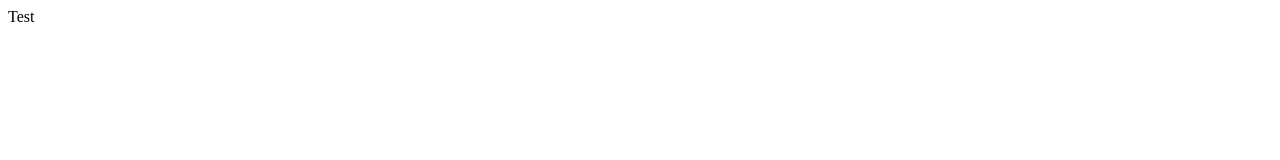
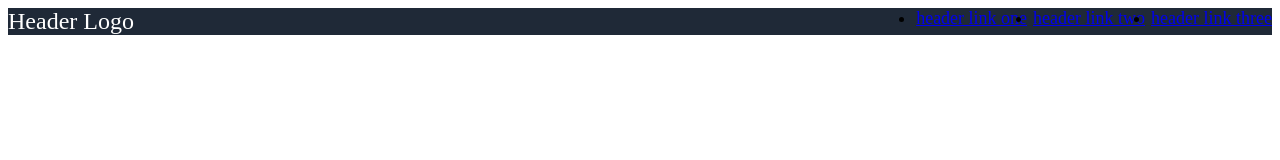
Before and after one commit to Larry4205/Odin-landing-page, a plain HTML site: page index.html in a window 1280 px wide. Drawn offline with Linux system fonts and the light colour scheme.

Commit message:
Created header

```diff
--- a/index.html
+++ b/index.html
@@ -6,8 +6,12 @@
         <link rel="stylesheet" href="style.css">
     </head>
     <body>
-        <div class = 'first-section'>
-            Test
-        </div>
+        <div class = "header">
+            <div class = "logo">Header Logo</div>
+            <ul class = "header-links">
+                <li><a href="https://www.google.com">header link one</a></li>
+                <li><a href="https://www.google.com">header link two</a></li>
+                <li><a href="https://www.google.com">header link three</a></li>
+            </ul>
     </body>
 </html>
--- a/style.css
+++ b/style.css
@@ -1,3 +1,21 @@
-.first-section {
-    /*background: #1F2937;*/
+.header {
+    display: flex;
+    justify-content: space-between;
+    background-color: #1F2937;
 }
+
+.logo {
+    font-size: 24px;
+    color: white;
+}
+
+.header-links {
+    display: flex;
+    font-size: 18px;
+}
+
+ul {
+    margin: 0px;
+    padding: 0px;
+    gap: 6px
+}
```
